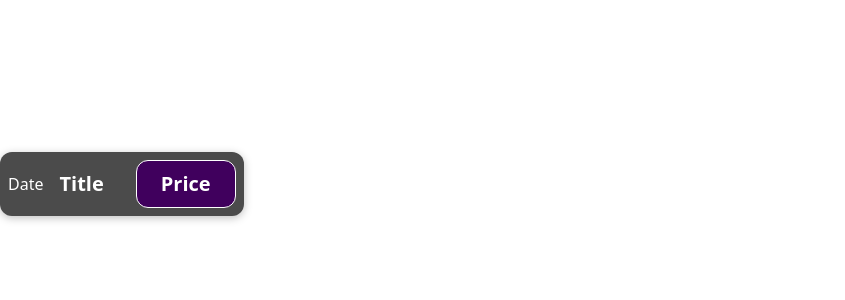
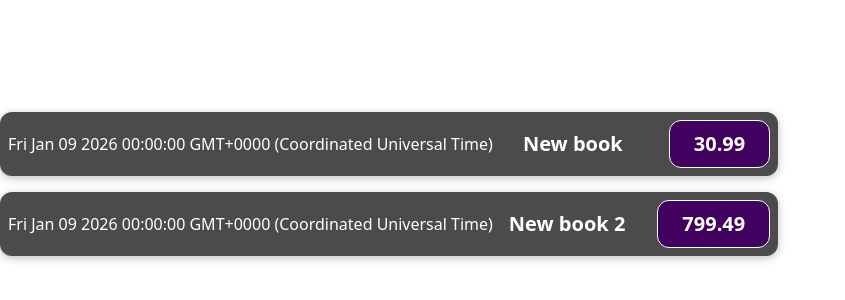
Before and after one commit to kxrl1/Expenses, a React (Vite) app: page / in a window 1280 px wide. Shown: the part 216-516 px from the top of the page, without its empty margins (0-845 px from the left). Built offline with nearby package versions, Linux system fonts and the light colour scheme.

Commit message:
Komponendi sisustamine andmetega

```diff
--- a/src/App.jsx
+++ b/src/App.jsx
@@ -2,13 +2,26 @@
 import ExpenseItem from './components/ExpenseItem'
 
 function App() {
+  const expenses = [
+    {
+      date: new Date(2026, 0, 9),
+      title: 'New book',
+      price: 30.99,
+    },
+    {
+      date: new Date(2026, 0, 9),
+      title: 'New book 2',
+      price: 799.49,
+    }
+  ];
 
   return (
       <div className="App">
-        <ExpenseItem />
+        <ExpenseItem data={expenses[0]}/>
+        <ExpenseItem data={expenses[1]}/>
 
       </div>
-  )
+  );
 }
 
 export default App
--- a/src/components/ExpenseItem.jsx
+++ b/src/components/ExpenseItem.jsx
@@ -1,13 +1,16 @@
 import './ExpenseItem.css'
 
-const ExpenseItem = () => {
+const ExpenseItem = (props) => {
+
+    console.log(props)
+    console.log(props.data)
 
     return(
         <div className='expense-item'>
-            <div>Date</div>
+            <div>{props.data.date.toString()}</div>
             <div className='expense-item__description'>
-                <h2>Title</h2>
-                <div className='expense-item__price'>Price</div>
+                <h2>{props.data.title}</h2>
+                <div className='expense-item__price'>{props.data.price}</div>
             </div>
         </div>
     );
```
